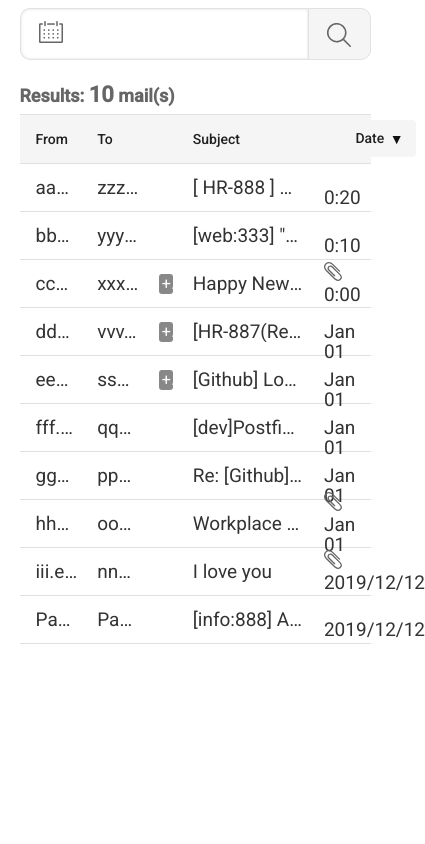
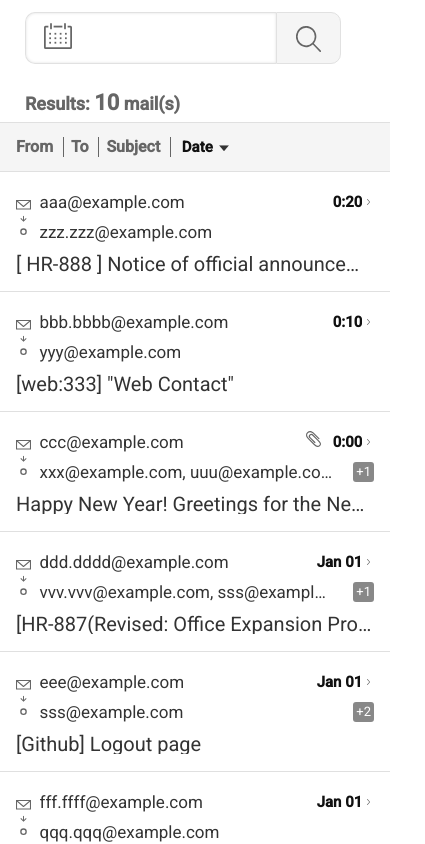
Before and after one commit to gabepetersen/hennge-challenge, an Angular app in the folder mail-archiver/: page / in a window 390 px wide. Shown: the top 844 px of the page, 425 px wide, since content can reach past the window. Built offline with nearby package versions, Linux system fonts and the light colour scheme.

Commit message:
created responsive layout

```diff
--- a/mail-archiver/package.json
+++ b/mail-archiver/package.json
@@ -17,6 +17,7 @@
     "@angular/compiler": "~10.0.6",
     "@angular/core": "~10.0.6",
     "@angular/forms": "~10.0.6",
+    "@angular/localize": "^10.0.8",
     "@angular/material": "^10.1.2",
     "@angular/platform-browser": "~10.0.6",
     "@angular/platform-browser-dynamic": "~10.0.6",
--- a/mail-archiver/src/app/app.component.html
+++ b/mail-archiver/src/app/app.component.html
@@ -16,7 +16,9 @@
       <!--<mat-label></mat-label>-->
       <input matInput (keyup)="filterString()" placeholder="Search" [formControl]="textFilter">
     </mat-form-field>
-    <button mat-flat-button (click)="toggleSearchBar()"><img id="search-button" src="../assets/img/icon_search.svg"/></button>
+    <button mat-flat-button (click)="toggleSearchBar()">
+      <img id="search-button" src="../assets/img/icon_search.svg"/>
+    </button>
   </div>
 
   <mat-error *ngIf="range.controls.start.hasError('matStartDateInvalid')">Invalid start date</mat-error>
@@ -30,34 +32,26 @@
     <mat-divider></mat-divider>
     <mat-list-item *ngIf="filteredData && filteredData.length"  id="email-list-header" role="listitem">
       <div class="email-header-container">
-        <div class="email-from-address">
-          <button mat-flat-button class="header-button" (click)="toggleSort('from')">
+        <div class="email-from-address" [ngClass]="{'bold-column': sortToggleCheck['from']}" (click)="toggleSort('from')">
             From
-            <span *ngIf="sortToggleCheck['from'] == 2" class="up-arrow">&#9650;</span>
-            <span *ngIf="sortToggleCheck['from'] == 1" class="down-arrow">&#9660;</span>
-          </button>
+            <span *ngIf="sortToggleCheck['from'] == 2" class="up-arrow"><img src="../assets/img/icon_arrow01.svg"></span>
+            <span *ngIf="sortToggleCheck['from'] == 1" class="down-arrow"><img src="../assets/img/icon_arrow01.svg"></span>
         </div>
-        <div class="email-to-address">
-          <button mat-flat-button class="header-button" (click)="toggleSort('to')">
+        <div class="email-to-address" [ngClass]="{'bold-column': sortToggleCheck['to']}" (click)="toggleSort('to')">
             To
-            <span *ngIf="sortToggleCheck['to'] == 2" class="up-arrow">&#9650;</span>
-            <span *ngIf="sortToggleCheck['to'] == 1" class="down-arrow">&#9660;</span>
-          </button>
+            <span *ngIf="sortToggleCheck['to'] == 2" class="up-arrow"><img src="../assets/img/icon_arrow01.svg"></span>
+            <span *ngIf="sortToggleCheck['to'] == 1" class="down-arrow"><img src="../assets/img/icon_arrow01.svg"></span>
         </div>
-        <div class="email-subject">
-          <button mat-flat-button class="header-button" (click)="toggleSort('subject')">
+        <div class="email-subject" [ngClass]="{'bold-column': sortToggleCheck['subject']}" (click)="toggleSort('subject')">
             Subject
-            <span *ngIf="sortToggleCheck['subject'] == 2" class="up-arrow">&#9650;</span>
-            <span *ngIf="sortToggleCheck['subject'] == 1" class="down-arrow">&#9660;</span>
-          </button>
+            <span *ngIf="sortToggleCheck['subject'] == 2" class="up-arrow"><img src="../assets/img/icon_arrow01.svg"></span>
+            <span *ngIf="sortToggleCheck['subject'] == 1" class="down-arrow"><img src="../assets/img/icon_arrow01.svg"></span>
         </div>
-        <div class="email-date">
-          <button mat-flat-button class="header-button" (click)="toggleSort('date')">
+        <div class="email-date" [ngClass]="{'bold-column': sortToggleCheck['date']}" (click)="toggleSort('date')">
             <span>&nbsp;&nbsp;</span>
             Date
-            <span *ngIf="sortToggleCheck['date'] == 2" class="up-arrow">&#9650;</span>
-            <span *ngIf="sortToggleCheck['date'] == 1" class="down-arrow">&#9660;</span>
-          </button>
+            <span *ngIf="sortToggleCheck['date'] == 2" class="up-arrow"><img src="../assets/img/icon_arrow01.svg"></span>
+            <span *ngIf="sortToggleCheck['date'] == 1" class="down-arrow"><img src="../assets/img/icon_arrow01.svg"></span>
         </div>
       </div>
       </mat-list-item>
@@ -66,15 +60,18 @@
     <mat-list-item *ngFor="let data of filteredData" id="email-list-item" role="listitem">
       <div class="email-container">
         <div class="email-image"><img src="../assets/img/icon_mail_sp.svg"/></div>
-        <div class="email-from-address"><p>{{data.from}}</p></div>
-        <div class="email-to-address"><p>{{data.to}}</p></div>
+        <div class="email-from-address" [ngClass]="{'bold-column': sortToggleCheck['from']}"><p>{{data.from}}</p></div>
+        <div class="email-to-address" [ngClass]="{'bold-column': sortToggleCheck['to']}"><p>{{data.to}}</p></div>
         <div class="email-reply-count"><p *ngIf="data.reply">+{{data.reply.length}}</p></div>
-        <div class="email-subject"><p>{{data.subject}}</p></div>
+        <div class="email-subject" [ngClass]="{'bold-column': sortToggleCheck['subject']}"><p>{{data.subject}}</p></div>
         <!-- Date Pipe -->
-        <div class="email-date">
+        <div class="email-date" [ngClass]="{'bold-column': sortToggleCheck['date']}">
           <img *ngIf="data.attachment" src="../assets/img/icon_clip.svg">
           <span *ngIf="!data.attachment">&nbsp;</span>
           {{data.date | customDate}}
+        </div>
+        <div class="email-arrow">
+          <img src="../assets/img/icon_arrow02.svg">
         </div>
       </div>
       <mat-divider></mat-divider>
--- a/mail-archiver/src/app/app.component.scss
+++ b/mail-archiver/src/app/app.component.scss
@@ -12,13 +12,25 @@
   }
 }
 .up-arrow {
-  font-family: Arial, Helvetica, sans-serif;
-  color: theme-color('text', 'bold');
-
+  & img {
+    width: 10px !important;
+    height: auto;
+    padding: 0 3px 3px 5px !important;
+  }
+  text-align: center;
 }
 .down-arrow {
-  font-family: Arial, Helvetica, sans-serif;
+  & img {
+    width: 10px !important;
+    height: auto;
+    transform: rotate(180deg);
+    padding: 0 3px 3px 5px !important;
+  }
+  text-align: center;
+}
+.bold-column {
   color: theme-color('text', 'bold');
+  font-weight: 800;
 }
 
 
@@ -26,11 +38,13 @@
 /* ------ Search/Calendar Container ------ */
 /* --------------------------------------- */
 #calender-picker {
-  width: 70%;
+  width: 60%;
   height: auto;
   margin: 0 15px 10px 15px;
 }
 #calender-bar {
+
+  font-size: 20px !important;
   box-shadow: inset 0 0 3px theme-color('border', 'primary');
   border-top: 1px solid theme-color('border', 'primary');
   border-bottom: 1px solid theme-color('border', 'primary');
@@ -56,9 +70,6 @@
     border-bottom-left-radius: 0;
     border: 1px solid theme-color('border', 'primary');
   }
-}
-.header-button {
-  background-color: theme-color('background', 'header');
 }
 #search-bar {
   box-shadow: inset 0 0 3px theme-color('border', 'primary');
@@ -100,13 +111,15 @@
   color: theme-color('text', 'sub-heading') !important;
   font-weight: 800;
   font-size: 16px !important;
+  & div {
+    width: 100%;
+  }
 }
 .email-container {
   & div {
     max-width: 100%;
   }
   & div p {
-    text-overflow: ellipsis;
     white-space: nowrap;
     overflow: hidden;
     text-overflow: ellipsis;
@@ -117,8 +130,8 @@
   column-gap: 20px;
   align-items: center;
   justify-items: start;
-  grid-template-columns: minmax(0,1.5fr) minmax(0,1.5fr) minmax(0,0.5fr) minmax(0,4fr) minmax(0,1.1fr);
-  grid-template-rows: auto;
+  grid-template-columns: minmax(0,1.15fr) minmax(0,1.6fr) minmax(0,0.5fr) minmax(0,4fr) minmax(0,1.1fr);
+  grid-template-rows: minmax(0, 1fr);
   grid-template-areas:
     "from-address to-address reply-count subject date";
 }
@@ -157,6 +170,9 @@
 }
 .email-date {
   grid-area: date;
+  white-space: nowrap;
+  overflow: hidden;
+  text-overflow: ellipsis;
   & img {
     width: 18px;
     height: auto;
@@ -169,3 +185,133 @@
     padding-right: 10px;
   }
 }
+.email-arrow {
+  display: none;
+}
+
+
+
+
+
+
+
+// prevent Date overflow on narrow desktop/large tablet view
+@media only screen and (max-width: 1300px) {
+  .email-container {
+    font-size: 15px;
+    grid-gap: 10px;
+  }
+  #mail-archiver-container {
+    padding: 2% 3%;
+  }
+}
+/**
+ * Responsive Styling
+ */
+@media only screen and (max-width: 1000px) {
+  #calender-picker {
+    width: 70%;
+    height: auto;
+    margin: 10px 15px 10px 15px;
+  }
+
+  #mail-archiver-container {
+    padding: 2% 0;
+  }
+  #email-list-item {
+    height: 120px !important;
+  }
+
+  #header-bar {
+    padding: 1% 25px;
+  }
+  #calender-bar {
+    width: 250px;
+    font-size: 16px !important;
+  }
+  #search-bar {
+    font-size: 16px;
+    padding-top: 7px;
+  }
+  .show {
+    top: 50px;
+    left: -250px;
+    max-width: 400px;
+    border-left: 1px solid theme-color('border', 'primary');
+  }
+
+  .email-container {
+    font-size: 17px;
+    grid-row-gap: 5px;
+    column-gap: 0;
+    grid-template-columns: minmax(0,0.8fr) minmax(0,7fr) minmax(0,3fr) minmax(0,1fr) minmax(0,0.4fr);
+    grid-template-rows: minmax(0, 1fr) minmax(0, 1fr) minmax(0, 1fr);
+    grid-template-areas:
+      "email-image from-address date date email-arrow"
+      "email-image to-address to-address reply-count reply-count"
+      "subject subject subject subject subject";
+  }
+  #email-count {
+    padding: 25px 25px 0 25px;
+  }
+
+  .email-arrow {
+    display: block;
+    grid-area: email-arrow;
+    justify-self: center;
+    width: 3px;
+    padding-bottom: 5px;
+  }
+  .email-image {
+    display: block;
+    & img {
+      padding: 6px 0 0 0;
+      width: 15px;
+      height: auto;
+    }
+  }
+  .email-reply-count {
+    justify-self: end;
+    & p {
+      font-size: 13px;
+    }
+  }
+  .email-header-container {
+    & .email-date {
+      overflow: visible !important;
+      border-right: none;
+    }
+    & div {
+      border-right: 1px solid theme-color('text', 'sub-heading');
+      // padding-right: 3px;
+    }
+    column-gap: 8px;
+    font-size: 13px;
+    grid-template-columns: repeat(4, minmax(min-content, auto)) 0.8fr;
+    grid-template-rows: 1fr;
+    grid-template-areas:
+      "from-address to-address subject date";
+  }
+  .email-subject {
+    & p {
+      padding-top: 5px;
+      font-size: 20px
+    }
+  }
+
+  .email-date {
+    justify-self: end;
+    font-size: 15px;
+    & img {
+      width: 15px;
+      height: auto;
+      padding-right: 8px;
+    }
+    & span {
+      width: 0;
+      height: auto;
+      display: inline-block;
+      padding-right: 0;
+    }
+  }
+}
--- a/mail-archiver/src/app/app.component.ts
+++ b/mail-archiver/src/app/app.component.ts
@@ -163,4 +163,5 @@ export class AppComponent {
       );
     };
   }
+
 }
--- a/mail-archiver/src/polyfills.ts
+++ b/mail-archiver/src/polyfills.ts
@@ -1,3 +1,7 @@
+/***************************************************************************************************
+ * Load `$localize` onto the global scope - used if i18n tags appear in Angular templates.
+ */
+import '@angular/localize/init';
 /**
  * This file includes polyfills needed by Angular and is loaded before the app.
  * You can add your own extra polyfills to this file.
--- a/mail-archiver/src/styles.scss
+++ b/mail-archiver/src/styles.scss
@@ -57,26 +57,21 @@ body { margin: 0; font-family: Roboto, "Helvetica Neue", sans-serif; }
     margin: 0;
   }
   .mat-date-range-input-container {
-    padding-top: 0.25em;
-    padding-left: 15px;
-    font-size: 20px;
-    color: theme-color('text','default');
+    padding-top: 0.25em !important;
+    padding-left: 15px !important;
+    color: theme-color('text','default') !important;
   }
   .mat-button, .mat-icon-button, .mat-stroked-button, .mat-flat-button {
     padding: 0 !important;
     background-color: theme-color('background', 'header') !important;
     min-width: 0 !important;
   }
-}
-
-/* Styling Time-Savers */
-$icons: arrow01, arrow02, calender, clip, mail_sp, search;
-
-// creates background images for each icon
-@each $icon in $icons {
-  .icon-#{$icon} {
-    background-image: url('assets/img/icon_#{$icon}.svg');
+  /*
+  .mat-list-base .mat-list-item, .mat-list-base .mat-list-option {
+    min-height: 48px;
+    height: auto !important;
   }
+  */
 }
 
 // creates a central color scheme for the app
```
Also changed, not shown: 1 other file (tests, documents, lock files or other folders).
